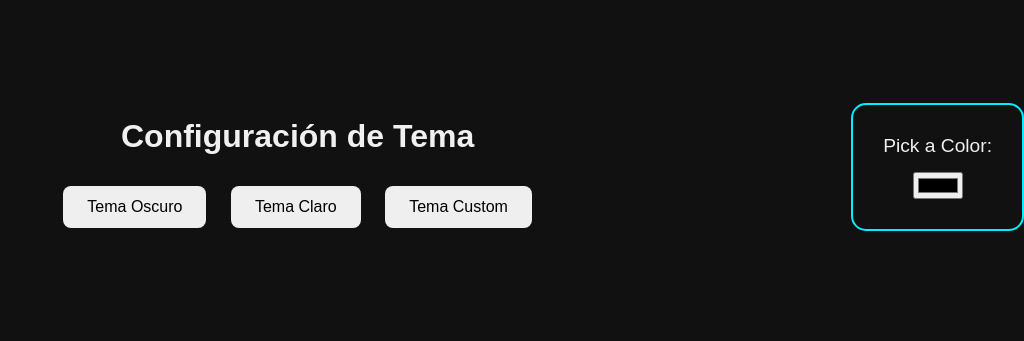
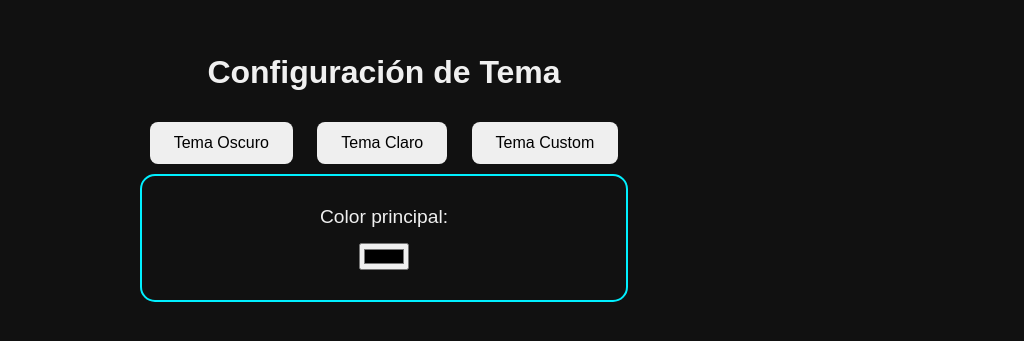
Before and after one commit to RexR848/Proyecto-M.-Gestor-de-gastos, a website: page public/config.html in a window 1280 px wide. Shown: the part 233-574 px from the top of the page, without its empty margins (256-1280 px from the left). Drawn offline with Linux system fonts and the light colour scheme.

Commit message:
estructura nueva de color picker

```diff
--- a/public/config.html
+++ b/public/config.html
@@ -11,15 +11,15 @@
     <div class="theme-options">
       <button onclick="setTheme('dark')">Tema Oscuro</button>
       <button onclick="setTheme('light')">Tema Claro</button>
-      <button onclick="setTheme('custom')">Tema Custom</button>
+      <button onclick="toggleCustomPicker()">Tema Custom</button>
+    </div>
+
+    <div id="color-picker-section" class="color-picker-container">
+      <label for="color">Color principal:</label>
+      <input type="color" id="color" name="color">
     </div>
   </div>
-  <div class="color-picker-container">
-    <label for="color">
-    Pick a Color:</label>
-    <input type="color" id="color"
-    name="color">
-  </div>
+
   <script src="config.js"></script>
 </body>
 </html>
```
